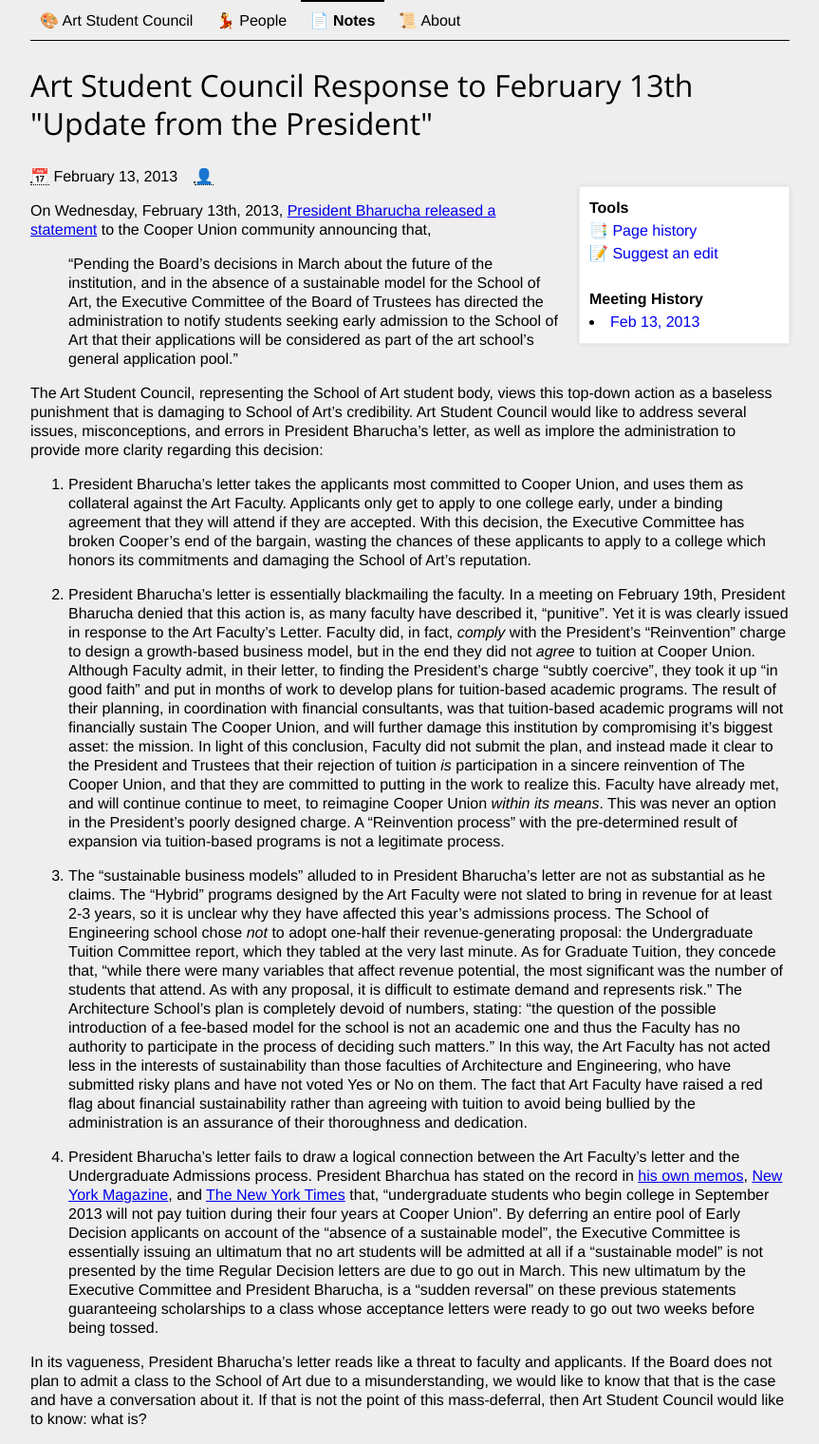
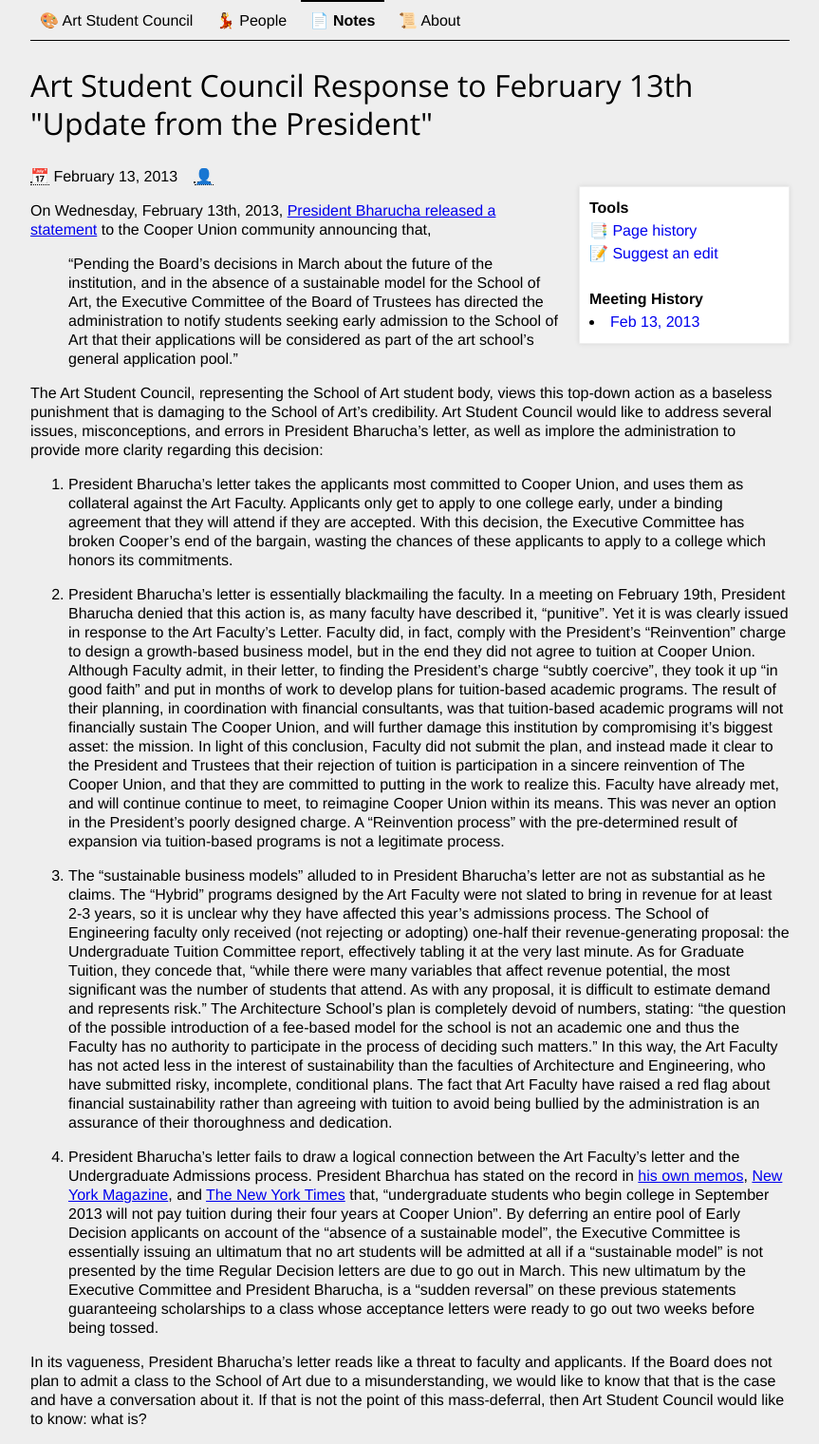
Before and after one commit to CooperASC/cooperasc.github.com, a Jekyll site: the page built from _posts/notes/2013-02-13-bharucha-response.md, in a window 1280 px wide. Shown: the whole page at 95% size, without its empty margins (208-1071 px from the left). Built offline with Jekyll 4.4.1, drawn with Linux system fonts in a browser that asks for light colours.

Commit message:
fixing typos, making some corrections

```diff
--- a/_posts/notes/2013-02-13-bharucha-response.md
+++ b/_posts/notes/2013-02-13-bharucha-response.md
@@ -11,14 +11,14 @@
 
 > "Pending the Board’s decisions in March about the future of the institution, and in the absence of a sustainable model for the School of Art, the Executive Committee of the Board of Trustees has directed the administration to notify students seeking early admission to the School of Art that their applications will be considered as part of the art school’s general application pool."
 
-The Art Student Council, representing the School of Art student body, views this top-down action as a baseless punishment that is damaging to School of Art's credibility. Art Student Council would like to address several issues, misconceptions, and errors in President Bharucha's letter, as well as implore the administration to provide more clarity regarding this decision:
+The Art Student Council, representing the School of Art student body, views this top-down action as a baseless punishment that is damaging to the School of Art’s credibility. Art Student Council would like to address several issues, misconceptions, and errors in President Bharucha’s letter, as well as implore the administration to provide more clarity regarding this decision:
 
-1. President Bharucha's letter takes the applicants most committed to Cooper Union, and uses them as collateral against the Art Faculty. Applicants only get to apply to one college early, under a binding agreement that they will attend if they are accepted. With this decision, the Executive Committee has broken Cooper's end of the bargain, wasting the chances of these applicants to apply to a college which honors its commitments and damaging the School of Art's reputation.
+1. President Bharucha’s letter takes the applicants most committed to Cooper Union, and uses them as collateral against the Art Faculty. Applicants only get to apply to one college early, under a binding agreement that they will attend if they are accepted. With this decision, the Executive Committee has broken Cooper’s end of the bargain, wasting the chances of these applicants to apply to a college which honors its commitments.
 
-2. President Bharucha's letter is essentially blackmailing the faculty. In a meeting on February 19th, President Bharucha denied that this action is, as many faculty have described it, "punitive". Yet it is was clearly issued in response to the Art Faculty's Letter. Faculty did, in fact, *comply* with the President's "Reinvention" charge to design a growth-based business model, but in the end they did not *agree* to tuition at Cooper Union. Although Faculty admit, in their letter, to finding the President's charge "subtly coercive", they took it up "in good faith" and put in months of work to develop plans for tuition-based academic programs. The result of their planning, in coordination with financial consultants, was that tuition-based academic programs will not financially sustain The Cooper Union, and will further damage this institution by compromising it's biggest asset: the mission. In light of this conclusion, Faculty did not submit the plan, and instead made it clear to the President and Trustees that their rejection of tuition *is* participation in a sincere reinvention of The Cooper Union, and that they are committed to putting in the work to realize this. Faculty have already met, and will continue continue to meet, to reimagine Cooper Union _within its means_. This was never an option in the President's poorly designed charge. A "Reinvention process" with the pre-determined result of expansion via tuition-based programs is not a legitimate process.
+2. President Bharucha’s letter is essentially blackmailing the faculty. In a meeting on February 19th, President Bharucha denied that this action is, as many faculty have described it, “punitive”. Yet it is was clearly issued in response to the Art Faculty’s Letter. Faculty did, in fact, comply with the President’s “Reinvention” charge to design a growth-based business model, but in the end they did not agree to tuition at Cooper Union. Although Faculty admit, in their letter, to finding the President’s charge “subtly coercive”, they took it up “in good faith” and put in months of work to develop plans for tuition-based academic programs. The result of their planning, in coordination with financial consultants, was that tuition-based academic programs will not financially sustain The Cooper Union, and will further damage this institution by compromising it’s biggest asset: the mission. In light of this conclusion, Faculty did not submit the plan, and instead made it clear to the President and Trustees that their rejection of tuition is participation in a sincere reinvention of The Cooper Union, and that they are committed to putting in the work to realize this. Faculty have already met, and will continue continue to meet, to reimagine Cooper Union within its means. This was never an option in the President’s poorly designed charge. A “Reinvention process” with the pre-determined result of expansion via tuition-based programs is not a legitimate process.
 
-3. The "sustainable business models" alluded to in President Bharucha's letter are not as substantial as he claims. The "Hybrid" programs designed by the Art Faculty were not slated to bring in revenue for at least 2-3 years, so it is unclear why they have affected this year's admissions process. The School of Engineering school chose *not* to adopt one-half their revenue-generating proposal: the Undergraduate Tuition Committee report, which they tabled at the very last minute. As for Graduate Tuition, they concede that, "while there were many variables that affect revenue potential, the most significant was the number of students that attend. As with any proposal, it is difficult to estimate demand and represents risk." The Architecture School's plan is completely devoid of numbers, stating: "the question of the possible introduction of a fee-based model for the school is not an academic one and thus the Faculty has no authority to participate in the process of deciding such matters." In this way, the Art Faculty has not acted less in the interests of sustainability than those faculties of Architecture and Engineering, who have submitted risky plans and have not voted Yes or No on them. The fact that Art Faculty have raised a red flag about financial sustainability rather than agreeing with tuition to avoid being bullied by the administration is an assurance of their thoroughness and dedication.
+3. The “sustainable business models” alluded to in President Bharucha’s letter are not as substantial as he claims. The “Hybrid” programs designed by the Art Faculty were not slated to bring in revenue for at least 2-3 years, so it is unclear why they have affected this year’s admissions process. The School of Engineering faculty only received (not rejecting or adopting) one-half their revenue-generating proposal: the Undergraduate Tuition Committee report, effectively tabling it at the very last minute. As for Graduate Tuition, they concede that, “while there were many variables that affect revenue potential, the most significant was the number of students that attend. As with any proposal, it is difficult to estimate demand and represents risk.” The Architecture School’s plan is completely devoid of numbers, stating: “the question of the possible introduction of a fee-based model for the school is not an academic one and thus the Faculty has no authority to participate in the process of deciding such matters.” In this way, the Art Faculty has not acted less in the interest of sustainability than the faculties of Architecture and Engineering, who have submitted risky, incomplete, conditional plans. The fact that Art Faculty have raised a red flag about financial sustainability rather than agreeing with tuition to avoid being bullied by the administration is an assurance of their thoroughness and dedication.
 
-4. President Bharucha's letter fails to draw a logical connection between the Art Faculty's letter and the Undergraduate Admissions process. President Bharchua has stated on the record in [his own memos](http://cooper.edu/about/news/update-president-bharucha-framework-action), [New York Magazine](http://nymag.com/daily/intelligencer/2012/04/cooper-union-to-charge-graduate-students.html), and [The New York Times](http://www.nytimes.com/2012/04/25/nyregion/cooper-union-will-charge-tuition-for-graduate-students.html) that, "undergraduate students who begin college in September 2013 will not pay tuition during their four years at Cooper Union". By deferring an entire pool of Early Decision applicants on account of the "absence of a sustainable model", the Executive Committee is essentially issuing an ultimatum that no art students will be admitted at all if a "sustainable model" is not presented by the time Regular Decision letters are due to go out in March. This new ultimatum by the Executive Committee and President Bharucha, is a "sudden reversal" on these previous statements guaranteeing scholarships to a class whose acceptance letters were ready to go out two weeks before being tossed.
+4. President Bharucha's letter fails to draw a logical connection between the Art Faculty's letter and the Undergraduate Admissions process. President Bharchua has stated on the record in [his own memos](http://cooper.edu/about/news/update-president-bharucha-framework-action), [New York Magazine](http://nymag.com/daily/intelligencer/2012/04/cooper-union-to-charge-graduate-students.html), and [The New York Times](http://www.nytimes.com/2012/04/25/nyregion/cooper-union-will-charge-tuition-for-graduate-students.html) that, "undergraduate students who begin college in September 2013 will not pay tuition during their four years at Cooper Union". By deferring an entire pool of Early Decision applicants on account of the “absence of a sustainable model”, the Executive Committee is essentially issuing an ultimatum that no art students will be admitted at all if a “sustainable model” is not presented by the time Regular Decision letters are due to go out in March. This new ultimatum by the Executive Committee and President Bharucha, is a “sudden reversal” on these previous statements guaranteeing scholarships to a class whose acceptance letters were ready to go out two weeks before being tossed.
 
-In its vagueness, President Bharucha's letter reads like a threat to faculty and applicants. If the Board does not plan to admit a class to the School of Art due to a misunderstanding, we would like to know that that is the case and have a conversation about it. If that is not the point of this mass-deferral, then Art Student Council would like to know: what is?
+In its vagueness, President Bharucha’s letter reads like a threat to faculty and applicants. If the Board does not plan to admit a class to the School of Art due to a misunderstanding, we would like to know that that is the case and have a conversation about it. If that is not the point of this mass-deferral, then Art Student Council would like to know: what is?
```
